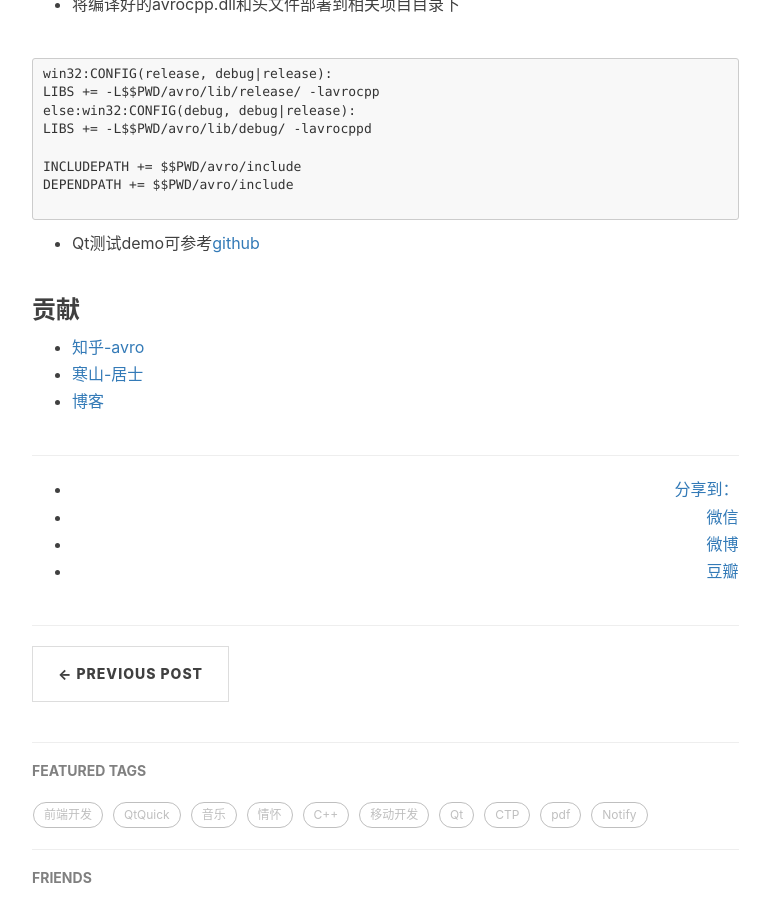
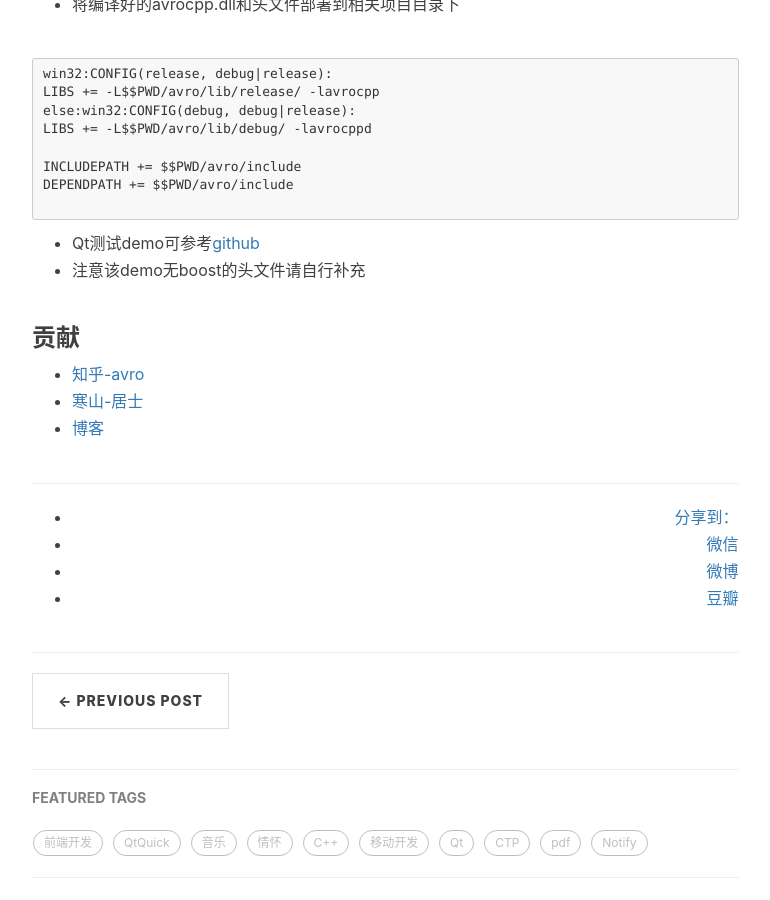
Before and after one commit to toby20130333/toby20130333.github.io, a Jekyll site: the page built from _posts/2017-08-01-Avro-Cpp.markdown, in a window 1280 px wide and 900 px high, scrolled down 1556 px. Shown: the whole window, without its empty margins (233-1003 px from the left). Built offline with Jekyll 4.4.1, drawn with Linux system fonts in a browser that asks for light colours; nearby versions of some CDN libraries; comment, search, counter and statistics services are not loaded; some of the changed lines change nothing that is shown.

Commit message:
modified

````diff
--- a/_posts/2017-08-01-Avro-Cpp.markdown
+++ b/_posts/2017-08-01-Avro-Cpp.markdown
@@ -24,7 +24,7 @@ tags:
 
 ###  Avro源码
 
-* 官方[avro.apache.org-cpp](avro.apache.org)
+* 官方[avro.apache.org-cpp](https://avro.apache.org/)
 
 ### CMake编译
 
@@ -59,7 +59,9 @@ INCLUDEPATH += $$PWD/avro/include
 DEPENDPATH += $$PWD/avro/include
 
 ```
+
 * Qt测试demo可参考[github](https://github.com/toby20130333/QtAvro.git)
+* 注意该demo无boost的头文件请自行补充
 
 ### 贡献
 
````
